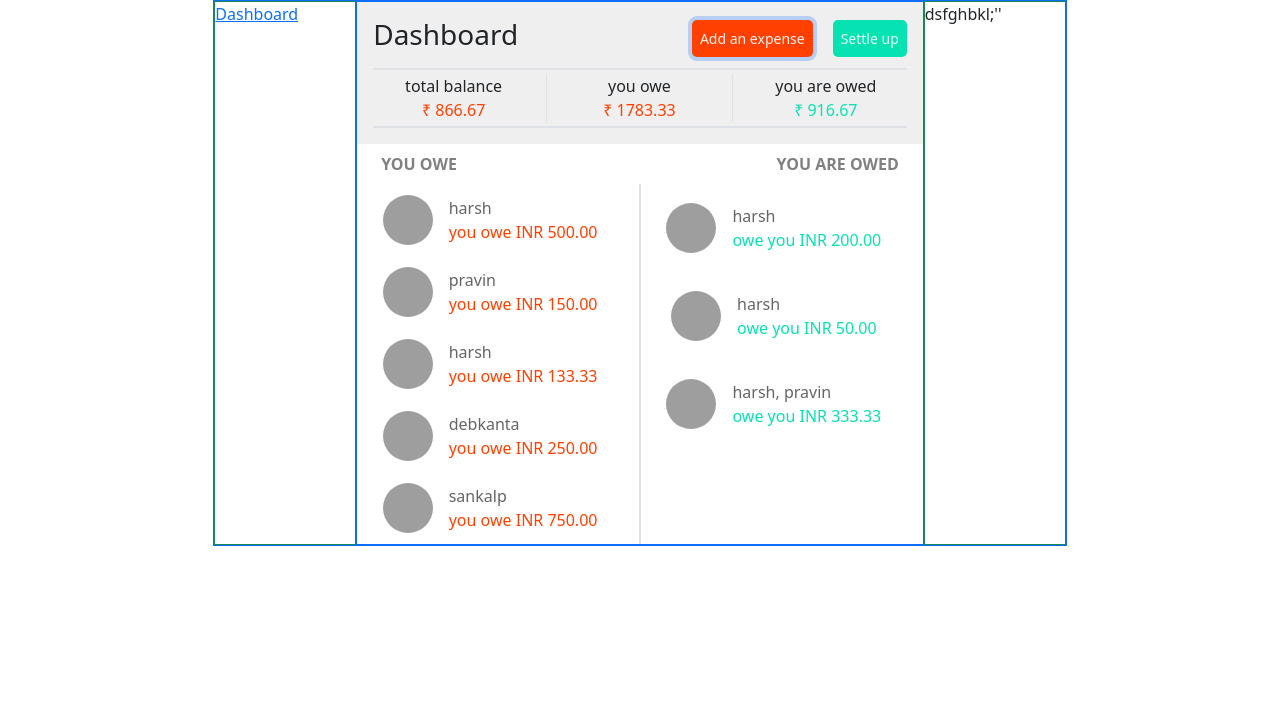
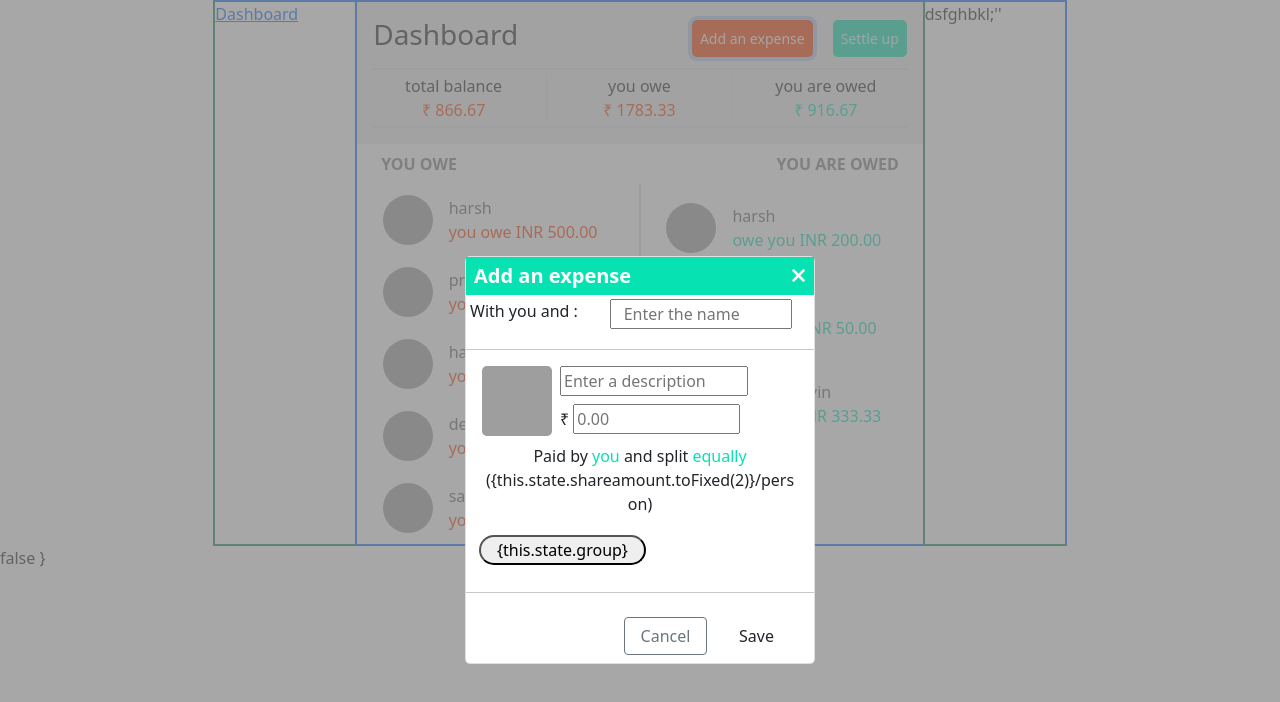
Before and after one commit to aswin-kumar-1999/SplitWise-vue, a Vue app: page /dashboard in a window 1280 px wide. Both pictures are taken after a click on the button "Add an expense". Shown: the top 702 px of the page. Built offline with nearby package versions, Linux system fonts and the light colour scheme; grey boxes are pictures that could not be loaded.

Commit message:
Added expense component with paid functionality

```diff
--- a/public/index.html
+++ b/public/index.html
@@ -24,6 +24,8 @@
         Please enable it to continue.</strong>
   </noscript>
   <div id="app"></div>
+  <div id="backDrop"></div>
+
   <!-- built files will be auto injected -->
 </body>
 
--- a/src/App.vue
+++ b/src/App.vue
@@ -36,9 +36,20 @@ export default {
   color: #42b983;
 }
 .debt {
-    color: #ff4000
+  color: #ff4000;
 }
-.credit{
-    color: #07e2b3;
+.credit {
+  color: #07e2b3;
+}
+.header {
+  background: #07e2b3;
+  color: white;
+}
+.card {
+  z-index:2;
+  background: white;
+  width: 350px;
+  border-radius: 5px;
+  margin-top: 15vh;
 }
 </style>
--- a/src/components/DashBoard/DashBoard.vue
+++ b/src/components/DashBoard/DashBoard.vue
@@ -14,7 +14,11 @@
           >
             <h3>Dashboard</h3>
             <div class="d-flex justify-content-between">
-              <button type="button" class="btn btn-expense">
+              <button
+                type="button"
+                class="btn btn-expense"
+                @click="popExpense = !popExpense"
+              >
                 Add an expense
               </button>
               <button type="button" class="btn btn-settle">Settle up</button>
@@ -25,12 +29,12 @@
               <div className="col-sm-4 border-end text-center ">
                 total balance<br />
 
-                <span v-show="total >= 0" class="credit">₹ {{
-                  total.toFixed(2)
-                }}</span>
-                <span v-show="total < 0" class="debt">₹ {{
-                  total.toFixed(2) * -1
-                }}</span>
+                <span v-show="total >= 0" class="credit"
+                  >₹ {{ total.toFixed(2) }}</span
+                >
+                <span v-show="total < 0" class="debt"
+                  >₹ {{ total.toFixed(2) * -1 }}</span
+                >
               </div>
               <div className="col-sm-4 border-end text-center">
                 <div>
@@ -72,11 +76,16 @@
       </div>
     </div>
   </div>
+  <div v-if="popExpense">
+    <Expense @close="addExpense" />
+  </div>
 </template>
 
 <script>
 import Credit from "./Credit.vue";
 import Debt from "./Debit.vue";
+import Expense from "../Expense/Expense.vue";
+
 export default {
   name: "DashBoard",
   data() {
@@ -85,9 +94,10 @@ export default {
       debt: [],
       lent: 0,
       owe: 0,
+      popExpense: false,
     };
   },
-  components: { Debt, Credit },
+  components: { Debt, Credit, Expense },
   created() {
     this.dataExtraction();
   },
@@ -119,7 +129,6 @@ export default {
               ],
             ];
             this.lent += lent;
-            console.log("dfas", this.lent, lent);
           }
           if (this.$store.state.transaction[index].owes.includes(user)) {
             const shareamount =
@@ -137,6 +146,10 @@ export default {
           }
         }
       }
+    },
+    addExpense() {
+      this.popExpense=!this.popExpense
+      this.dataExtraction();
     },
   },
   computed: {
@@ -176,7 +189,7 @@ export default {
   color: grey;
   font-weight: 600;
 }
-.color{
-    color: rgb(100, 100, 100);
+.color {
+  color: rgb(100, 100, 100);
 }
 </style>
--- /dev/null
+++ b/src/components/Expense/Expense.vue
@@ -0,0 +1,166 @@
+<template>
+  <teleport to="#backDrop">
+    <BackDrop>
+      <div class="card">
+        <header
+          className="d-flex justify-content-between align-items-center
+                             px-2 py-1 fs-5 fw-bold rounded-top-3 header"
+        >
+          <span>Add an expense</span>
+          <i class="fas fa-times" @click="$emit('close')"></i>
+        </header>
+
+        <form onSubmit="{this.formHandler}">
+          <div className="d-flex">
+            <div className="row p-1">
+              <div className="col-5">With you and :</div>
+              <input
+                type="text"
+                className="col-6"
+                placeholder="Enter the name"
+                @keypress.enter="nameHandler"
+                @blur="nameHandler"
+                @change="nameChange"
+                :value="name"
+              />
+              <div v-if="nameErr" className="error">Enter atleast two name</div>
+              <div class="d-flex flex-wrap flex-row">
+                <div
+                  v-for="name in nameList"
+                  :key="name"
+                  className="m-2 px-2 border border-2 rounded-pill "
+                >
+                  {{ name }}
+                </div>
+              </div>
+            </div>
+          </div>
+          <hr />
+          <div className="d-flex ps-3 pe-1">
+            <img
+              src="https://s3.amazonaws.com/splitwise/uploads/category/icon/square_v2/uncategorized/general@2x.png"
+              class="category rounded-3"
+              alt="img"
+            />
+            <div className="ps-2">
+              <input
+                type="text"
+                className="col-9 mb-2"
+                placeholder="Enter a description"
+              />
+              <br />
+              ₹ <input type="number" className="col-8" placeholder="0.00" />
+              <div v-if="err" className="error">enter the proper amount</div>
+            </div>
+          </div>
+          <div className="my-2 px-3">
+            <div className="text-center">
+              Paid by
+              <span className="credit" @click="popPayer = !popPayer">
+                {{ payer }}
+              </span>
+              and split
+              <span className="credit" @click="shareHandler"> {{ share }}</span>
+            </div>
+            <div className="text-center">
+              ({this.state.shareamount.toFixed(2)}/person)
+            </div>
+          </div>
+          <div className="btn">
+            <button
+              type="button"
+              className="px-3 my-1 rounded-pill"
+              onClick="{this.groupHandler}"
+            >
+              {this.state.group}
+            </button>
+          </div>
+        </form>
+
+        <hr />
+        <div>
+          <div className="row d-flex justify-content-end m-2">
+            <button
+              type="button"
+              className="btn btn-outline-secondary bg-opacity-10 col-3 me-2"
+              onClick="{this.props.onBackDrop}"
+            >
+              Cancel
+            </button>
+            <button
+              type="submit"
+              className="btn px-3 btn-settle col-3 me-2"
+              onClick="{this.savehandler}"
+            >
+              Save
+            </button>
+          </div>
+        </div>
+      </div>
+    </BackDrop>
+    {{popPayer}}
+    <Paid
+      v-if="popPayer"
+      :nameList="nameList"
+      @onSelectPayer="payerSelector"
+      heading="Choose the payer"
+    />}
+  </teleport>
+</template>
+
+<script>
+import BackDrop from "../UI/BackDrop.vue";
+import Paid from "./Paid.vue"
+export default {
+  name: "Expense",
+  data() {
+    return {
+      name: "",
+      nameList: [],
+      owe: "",
+      share: "equally",
+      shareamount: 0.0,
+      group: "No group",
+      splitShare: false,
+      amount: 0,
+      description: "",
+      err: false,
+      payer: "you",
+      groupName: [],
+      popPayer: false,
+      popGroup: false,
+      nameErr: false,
+    };
+  },
+  methods: {
+    nameHandler(event) {
+      const name = event.target.value.toLowerCase();
+      if (!this.nameList.includes(name) && name.length !== 0) {
+        this.nameList = [...this.nameList, name];
+        this.name = "";
+      } else {
+        this.name = "";
+      }
+    },
+    nameChange(event) {
+      this.name = event.target.value;
+    },
+    payerSelector(name){
+      console.log("name",name)
+      if(name !== ''){
+        this.payer=name;
+      }
+      this.popPayer=!this.popPayer
+    },
+  },
+  components: { BackDrop ,Paid},
+  emits:['close']
+};
+</script>
+
+<style scoped>
+.category {
+  width: 70px;
+  height: 70px;
+}
+</style>
--- /dev/null
+++ b/src/components/Expense/Paid.vue
@@ -0,0 +1,55 @@
+<template>
+  <BackDrop>
+    <div class="card">
+      <header
+        className="d-flex justify-content-between
+           align-items-center px-2 py-1 fs-5 fw-bold
+            rounded-top-3 header"
+      >
+        <span>{{ heading }}</span>
+        <i className="fas fa-times" @click="$emit('onSelectPayer', name)"></i>
+      </header>
+      <div className="px-3">
+        <div class="form-check">
+          <div v-for="name in nameList" :key="name">
+            <input
+              class="form-check-input"
+              type="radio"
+              name="flexRadioDefault"
+              id="flexRadioDefault2"
+              @change="payerhandler"
+              :value="name"
+            />
+            <label class="form-check-label" for="flexRadioDefault1">
+              {{name}}
+            </label>
+          </div>
+        </div>
+      </div>
+    </div>
+  </BackDrop>
+</template>
+
+<script>
+import BackDrop from "../UI/BackDrop.vue";
+
+export default {
+  name: "Paid",
+  data() {
+    return { name: "" };
+  },
+  components: { BackDrop },
+  props: ["nameList", "heading"],
+  methods: {
+    payerhandler(event) {
+      if (event.target.checked) {
+        this.name = event.target.value;
+      }
+    },
+  },
+  emits: ["onSelectPayer"],
+};
+</script>
+
+<style scoped>
+</style>
--- /dev/null
+++ b/src/components/UI/BackDrop.vue
@@ -0,0 +1,25 @@
+<template>
+  <div class="backDrop">
+    <slot></slot>
+  </div>
+</template>
+
+<script>
+export default {};
+</script>
+
+<style scoped>
+.backDrop {
+  background-color: rgba(128, 128, 128, 0.692);
+  z-index: 1;
+  display: flex;
+  justify-content: center;
+  align-items: center;
+  position: absolute;
+  top: 0;
+  right: 0;
+  left: 0;
+  bottom: 0;
+  min-height: 100vh;
+}
+</style>
```
